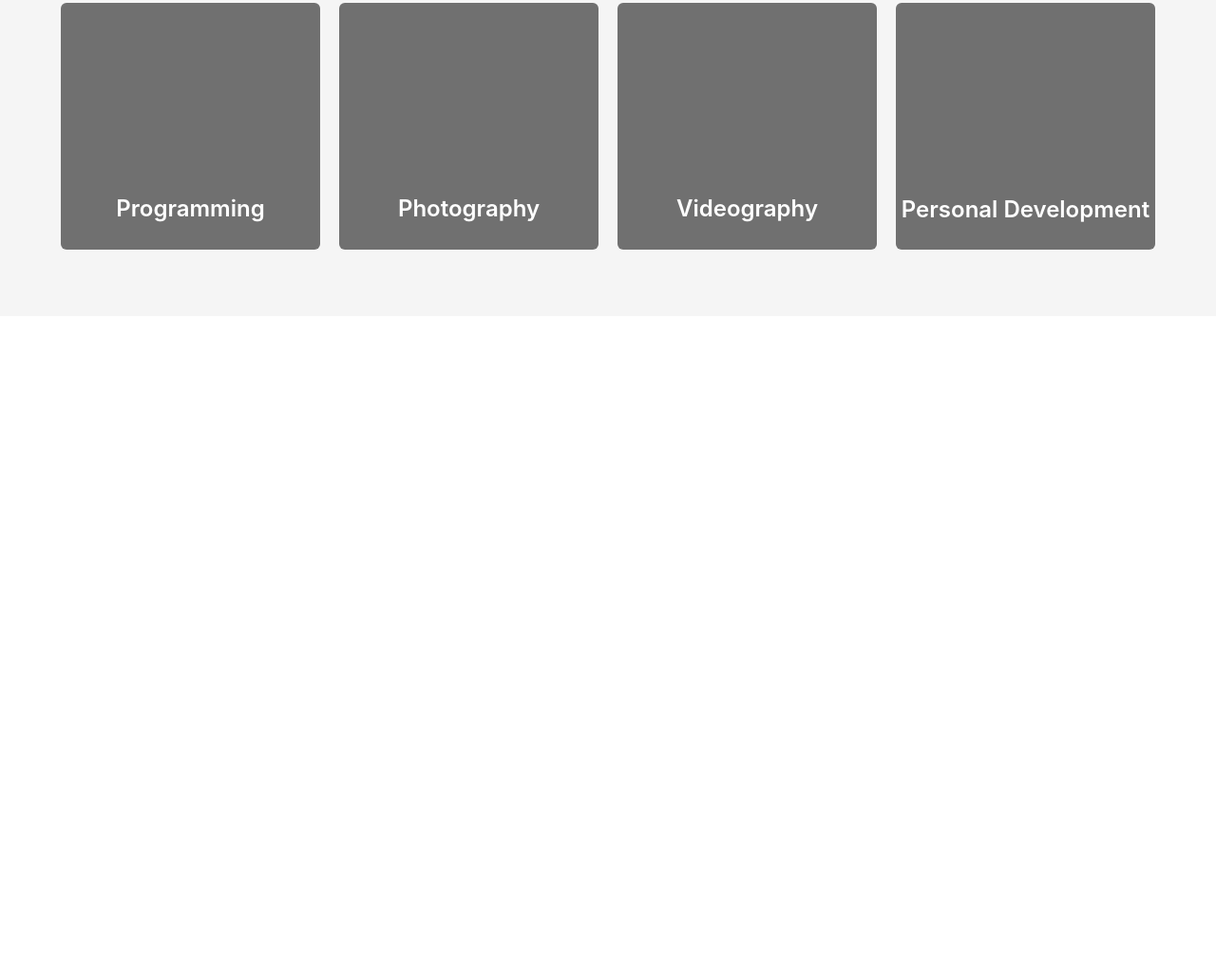
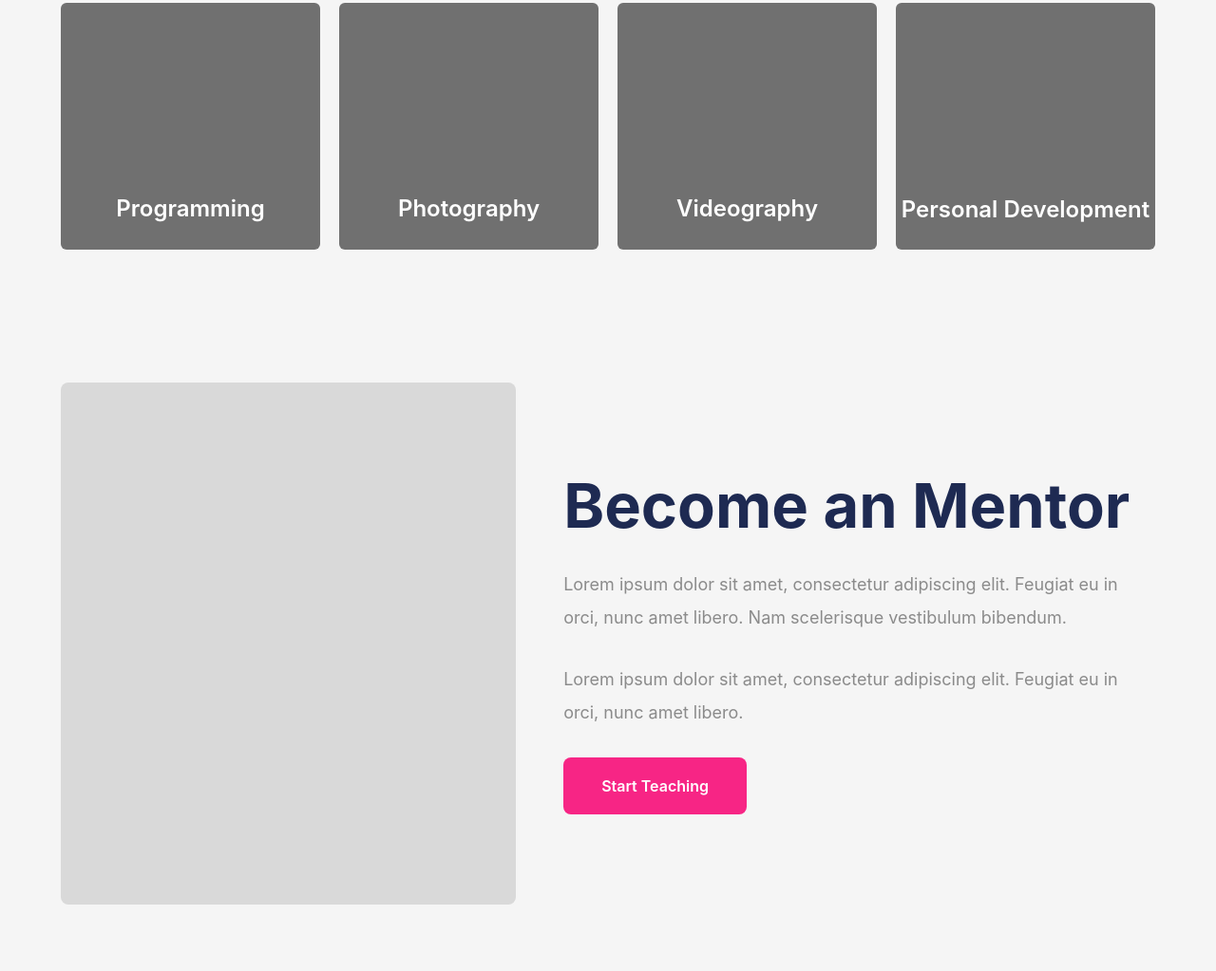
Before and after one commit to mrurazaliev/homework-with-group, a website: page src/abubakr.html in a window 1280 px wide. Shown: the part 3032-4055 px from the top of the page at 95% size. Before the commit the page ends 3365 px from the top, so only its background shows below. Drawn offline with nearby package versions, Linux system fonts and the light colour scheme; files that its build step writes are made by us from their sources.

Commit message:
4 section

```diff
--- a/src/abubakr.html
+++ b/src/abubakr.html
@@ -423,7 +423,7 @@
     </div>
   </div>
     </section>
-     <section class="bg-[#F5F5F5] py-[70px]">
+    <section class="bg-[#F5F5F5] py-[70px]">
   <div class="max-w-[1200px] w-[90%] m-auto">
     <h1 class="text-[45px] md:text-[60px] font-bold text-[#1E2A52]">
       Top Categories
@@ -472,7 +472,31 @@
       </div>
     </div>
   </div>
-</section>
+    </section>
+    <section class="bg-[#F5F5F5] py-[70px]">
+  <div class="max-w-[1200px] w-[90%] m-auto flex flex-col lg:flex-row items-center justify-between gap-[50px]">
+    <div class="bg-[#D9D9D9] w-full lg:w-[500px] h-[550px] rounded-[8px]">
+    </div>
+    <div class="flex flex-col gap-[30px] text-center lg:text-start">
+      <h1 class="text-[50px] md:text-[65px] font-bold text-[#1E2A52] leading-[70px]">
+        Become an Mentor
+      </h1>
+      <p class="text-[#8B8B8B] text-[18px] leading-[35px] max-w-[650px]">
+        Lorem ipsum dolor sit amet, consectetur adipiscing elit.
+        Feugiat eu in orci, nunc amet libero. Nam scelerisque vestibulum bibendum.
+      </p>
+      <p class="text-[#8B8B8B] text-[18px] leading-[35px] max-w-[650px]">
+        Lorem ipsum dolor sit amet, consectetur adipiscing elit.
+        Feugiat eu in orci, nunc amet libero.
+      </p>
+      <div class="flex justify-center lg:justify-start">
+        <button class="bg-[#F72585] text-white px-[40px] h-[60px] rounded-[8px] font-semibold">
+          Start Teaching
+        </button>
+      </div>
+    </div>
+  </div>
+    </section>
 </main>
 </body>
 </html>
```
